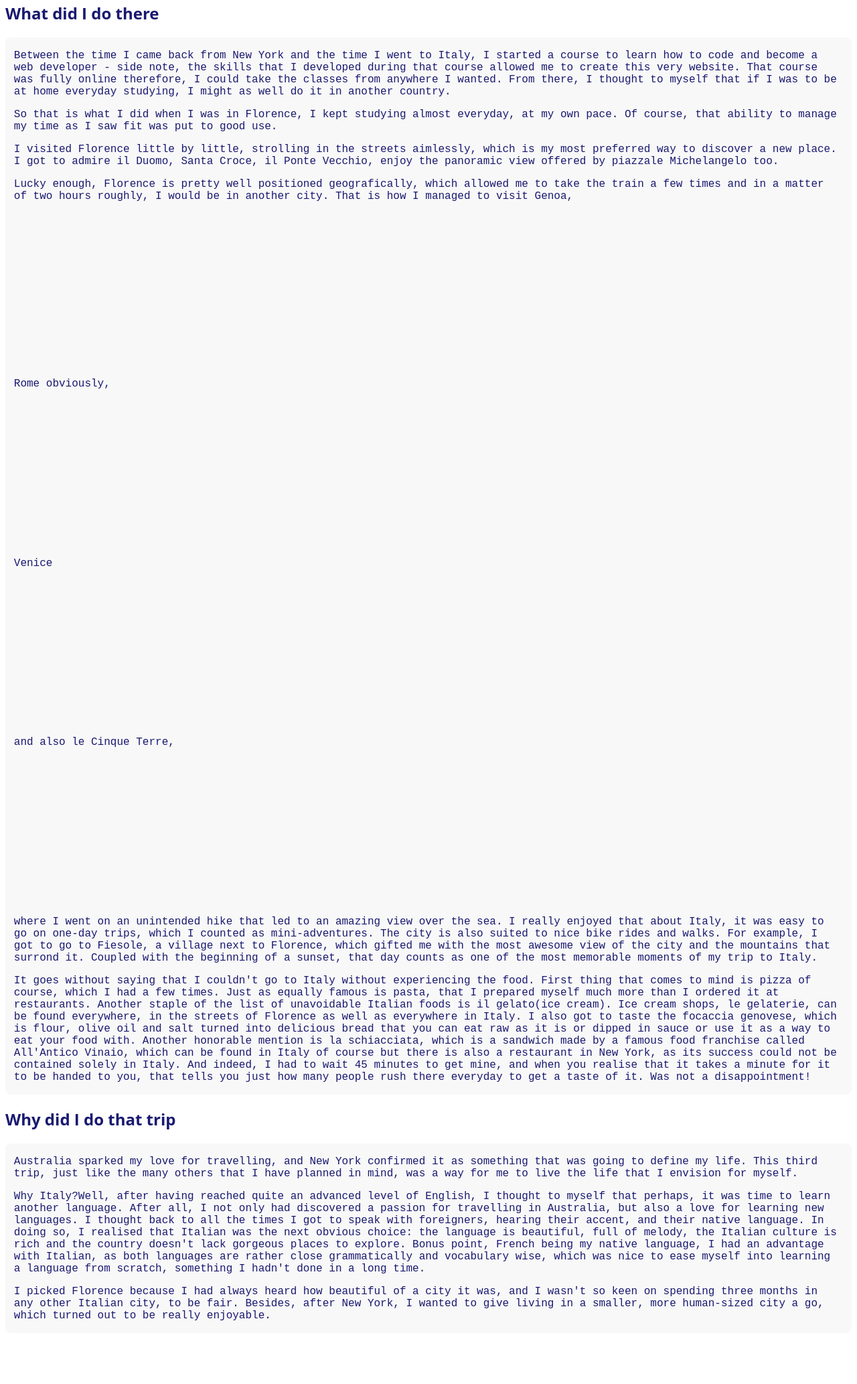
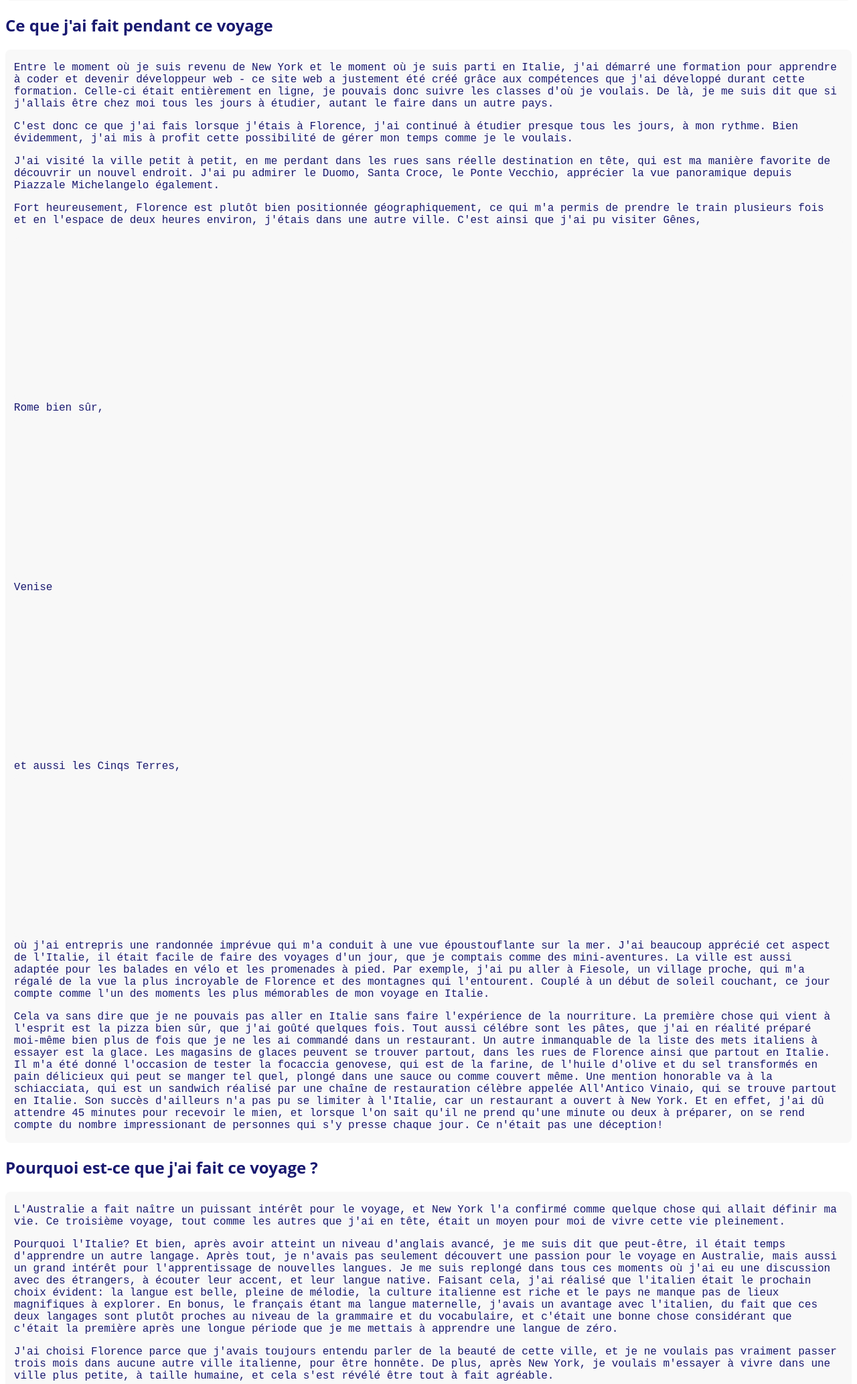
Before and after one commit to SagTheo/PP-Travels, a plain HTML site: page italyFr.html in a window 1280 px wide. Shown: the part 433-2499 px from the top of the page at 67% size. Before the commit the page ends 2431 px from the top, so only its background shows below. Drawn offline with Linux system fonts and the light colour scheme.

Commit message:
Wrote the french version of the newyork and italy pages

```diff
--- a/italyFr.html
+++ b/italyFr.html
@@ -16,79 +16,83 @@
         </a>
     </header>
     <section>
-        <h2>When was it</h2>
+        <h2>A quelle période ?</h2>
         <div>
-            <p>I travelled to Italy, Florence to be exact, on September 1st, 2021. I came back to France three months
-               after, on November 30th.
+            <p>J'ai voyagé en Italie, à Florence pour être précis, le 1er septembre 2021. Je suis revenu en France trois
+                mois plus tard, le 30 novembre.
             </p>
         </div>
         <div class="img florence" title="Florence"></div>
     </section>
     <section>
-        <h2>What did I do there</h2>
+        <h2>Ce que j'ai fait pendant ce voyage</h2>
         <div>
-            <p>Between the time I came back from New York and the time I went to Italy, I started a course to learn
-                how to code and become a web developer - side note, the skills that I developed during that course
-                allowed me to create this very website. That course was fully online therefore, I could take the classes
-                from anywhere I wanted. From there, I thought to myself that if I was to be at home everyday studying,
-                I might as well do it in another country.
+            <p>Entre le moment où je suis revenu de New York et le moment où je suis parti en Italie, j'ai démarré une
+                formation pour apprendre à coder et devenir développeur web - ce site web a justement été créé grâce
+                aux compétences que j'ai développé durant cette formation. Celle-ci était entièrement en ligne, je pouvais
+                donc suivre les classes d'où je voulais. De là, je me suis dit que si j'allais être chez moi tous les jours
+                à étudier, autant le faire dans un autre pays.
             </p>
-            <p>So that is what I did when I was in Florence, I kept studying almost everyday, at my own pace.
-                Of course, that ability to manage my time as I saw fit was put to good use.
+            <p>C'est donc ce que j'ai fais lorsque j'étais à Florence, j'ai continué à étudier presque tous les jours,
+                à mon rythme. Bien évidemment, j'ai mis à profit cette possibilité de gérer mon temps comme je le voulais.
             </p>
-            <p>I visited Florence little by little, strolling in the streets aimlessly, which is my most preferred way
-                to discover a new place. I got to admire il Duomo, Santa Croce, il Ponte Vecchio, enjoy the panoramic
-                view offered by piazzale Michelangelo too.
+            <p>J'ai visité la ville petit à petit, en me perdant dans les rues sans réelle destination en tête, qui est
+                ma manière favorite de découvrir un nouvel endroit. J'ai pu admirer le Duomo, Santa Croce, le Ponte Vecchio,
+                apprécier la vue panoramique depuis Piazzale Michelangelo également.
             </p>
-            <p>Lucky enough, Florence is pretty well positioned geografically, which allowed me to take the train
-                a few times and in a matter of two hours roughly, I would be in another city. That is how I managed to
-                visit Genoa, <div class="img genoa" title="Genoa"></div>
-                Rome obviously, <div class="img rome" title="Rome"></div>
-                Venice <div class="img venice" title="Venice"></div>
-                and also le Cinque Terre, <div class="img monterosso" title="Cinque Terre"></div>
-                where I went on an unintended hike that
-                led to an amazing view over the sea.
-                I really enjoyed that about Italy, it was easy to go on one-day trips, which I counted as mini-adventures.
-                The city is also suited to nice bike rides and walks. For example, I got to go to Fiesole, a village
-                next to Florence, which gifted me with the most awesome view of the city and the mountains that surrond
-                it. Coupled with the beginning of a sunset, that day counts as one of the most memorable moments of my trip
-                to Italy.
+            <p>Fort heureusement, Florence est plutôt bien positionnée géographiquement, ce qui m'a permis de prendre
+                le train plusieurs fois et en l'espace de deux heures environ, j'étais dans une autre ville.
+                C'est ainsi que j'ai
+                pu visiter Gênes, <div class="img genoa" title="Genoa"></div>
+                Rome bien sûr, <div class="img rome" title="Rome"></div>
+                Venise <div class="img venice" title="Venice"></div>
+                et aussi les Cinqs Terres, <div class="img monterosso" title="Cinque Terre"></div>
+                où j'ai entrepris une randonnée imprévue qui m'a conduit à une vue époustouflante sur la mer.
+                J'ai beaucoup apprécié cet aspect de l'Italie, il était facile de faire des voyages d'un jour, que je
+                comptais comme des mini-aventures.
+                La ville est aussi adaptée pour les balades en vélo et les promenades à pied. Par exemple, j'ai pu aller
+                à Fiesole, un village proche, qui m'a régalé de la vue la plus incroyable de Florence et des montagnes qui
+                l'entourent. Couplé à un début de soleil couchant, ce jour compte comme l'un des moments les plus mémorables
+                de mon voyage en Italie.
             </p>
-            <p>It goes without saying that I couldn't go to Italy without experiencing the food.
-                First thing that comes to mind is pizza of course, which I had a few times. Just as equally famous is
-                pasta, that I prepared myself much more than I ordered it at restaurants.
-                Another staple of the list of unavoidable Italian foods is il gelato(ice cream). Ice cream shops,
-                le gelaterie, can be found everywhere, in the streets of Florence as well as everywhere in Italy.
-                I also got to taste the focaccia genovese, which is flour, olive oil and salt turned into delicious bread
-                that you can eat raw as it is or dipped in sauce or use it as a way to eat your food with.
-                Another honorable mention is la schiacciata, which is a sandwich made by a famous food franchise called
-                All'Antico Vinaio, which can be found in Italy of course but there is also a restaurant in New York, as its
-                success could not be contained solely in Italy. And indeed, I had to wait 45 minutes to get mine, and when
-                you realise that it takes a minute for it to be handed to you, that tells you just how many people
-                rush there everyday to get a taste of it. Was not a disappointment!
+            <p>Cela va sans dire que je ne pouvais pas aller en Italie sans faire l'expérience de la nourriture.
+                La première chose qui vient à l'esprit est la pizza bien sûr, que j'ai goûté quelques fois. Tout aussi
+                célébre sont les pâtes, que j'ai en réalité préparé moi-même bien plus de fois que je ne les ai commandé
+                dans un restaurant.
+                Un autre inmanquable de la liste des mets italiens à essayer est la glace. Les magasins de glaces peuvent
+                se trouver partout, dans les rues de Florence ainsi que partout en Italie.
+                Il m'a été donné l'occasion de tester la focaccia genovese, qui est de la farine, de l'huile d'olive et
+                du sel transformés en pain délicieux qui peut se manger tel quel, plongé dans une sauce ou comme couvert même.
+                Une mention honorable va à la schiacciata, qui est un sandwich réalisé par une chaîne de restauration
+                célèbre appelée All'Antico Vinaio, qui se trouve partout en Italie. Son succès d'ailleurs n'a pas pu se
+                limiter à l'Italie, car un restaurant a ouvert à New York. Et en effet, j'ai dû attendre 45 minutes
+                pour recevoir le mien, et lorsque l'on sait qu'il ne prend qu'une minute ou deux à préparer, on se rend compte
+                du nombre impressionant de personnes qui s'y presse chaque jour. Ce n'était pas une déception!
             </p>
         </div>
     </section>
     <section>
-        <h2>Why did I do that trip</h2>
+        <h2>Pourquoi est-ce que j'ai fait ce voyage ?</h2>
         <div>
-            <p>Australia sparked my love for travelling, and New York confirmed it as something that was going to
-                define my life. This third trip, just like the many others that I have planned in mind, was a way for me
-                to live the life that I envision for myself.
+            <p>L'Australie a fait naître un puissant intérêt pour le voyage, et New York l'a confirmé comme quelque chose
+                qui allait définir ma vie. Ce troisième voyage, tout comme les autres que j'ai en tête, était un moyen
+                pour moi de vivre cette vie pleinement.
             </p>
-            <p>Why Italy?Well, after having reached quite an advanced level of English, I thought to myself that perhaps,
-                it was time to learn another language. After all, I not only had discovered a passion for travelling in
-                Australia, but also a love for learning new languages. I thought back to all the times I got
-                to speak with foreigners, hearing their accent, and their native language. In doing so, I realised that
-                Italian was the next obvious choice: the language is beautiful, full of melody, the Italian culture
-                is rich and the country doesn't lack gorgeous places to explore. Bonus point, French being my native
-                language, I had an advantage with Italian, as both languages are rather close grammatically and
-                vocabulary wise, which was nice to ease myself into learning a language from scratch, something I
-                hadn't done in a long time.
+            <p>Pourquoi l'Italie? Et bien, après avoir atteint un niveau d'anglais avancé, je me suis dit que peut-être,
+                il était temps d'apprendre un autre langage. Après tout, je n'avais pas seulement découvert une passion
+                pour le voyage en Australie, mais aussi un grand intérêt pour l'apprentissage de nouvelles langues.
+                Je me suis replongé dans tous ces moments où j'ai eu une discussion avec des étrangers, à écouter leur
+                accent, et leur langue native. Faisant cela, j'ai réalisé que l'italien était le prochain choix évident:
+                la langue est belle, pleine de mélodie, la culture italienne est riche et le pays ne manque pas de lieux
+                magnifiques à explorer. En bonus, le français étant ma langue maternelle, j'avais un avantage avec
+                l'italien, du fait que ces deux langages sont plutôt proches au niveau de la grammaire et du vocabulaire,
+                et c'était une bonne chose considérant que c'était la première après une longue période que je me
+                mettais à apprendre une langue de zéro.
             </p>
-            <p>I picked Florence because I had always heard how beautiful of a city it was, and I wasn't so keen
-                on spending three months in any other Italian city, to be fair. Besides, after New York, I wanted to
-                give living in a smaller, more human-sized city a go, which turned out to be really enjoyable.
+            <p>J'ai choisi Florence parce que j'avais toujours entendu parler de la beauté de cette ville, et je ne voulais
+                pas vraiment passer trois mois dans aucune autre ville italienne, pour être honnête. De plus, après
+                New York, je voulais m'essayer à vivre dans une ville plus petite, à taille humaine, et cela s'est
+                révélé être tout à fait agréable.
             </p>
         </div>
     </section>
```
Also changed, not shown: italy.html (+1 -1 lines), newyorkFr.html (+64 -59 lines).
